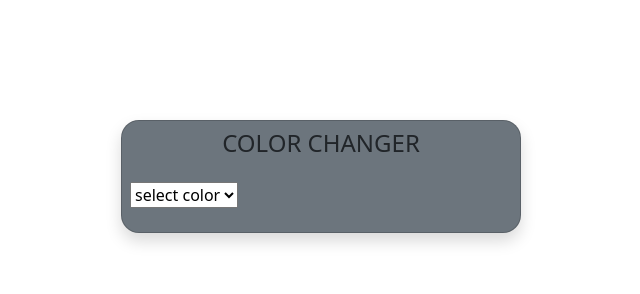
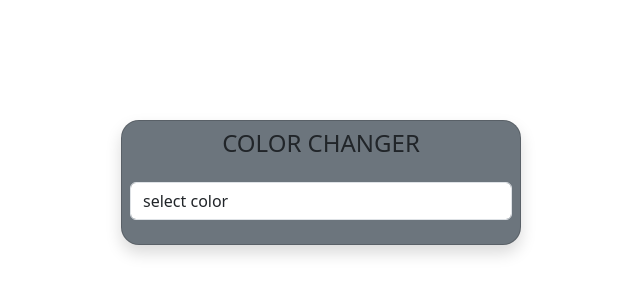
Before and after one commit to NandakumarA2004/color, a plain HTML site: page index.html in a window 1280 px wide. Shown: the whole page, without its empty margins (319-959 px from the left). Drawn offline with nearby package versions, Linux system fonts and the light colour scheme.

Commit message:
Update index.html

```diff
--- a/index.html
+++ b/index.html
@@ -12,7 +12,7 @@
         <h1 class="text-xl-center fs-4 mb-4  d-flex justify-content-center">COLOR CHANGER</h1>
 
         <div class="mb-3">
-    <select id="colorSelect"  onchange="changeclr()">
+    <select id="colorSelect" class="form-control" onchange="changeclr()">
        <option value="" disabled selected>select color</option>
        <option value="red">red</option>
        <option value="blue">blue</option>
```
